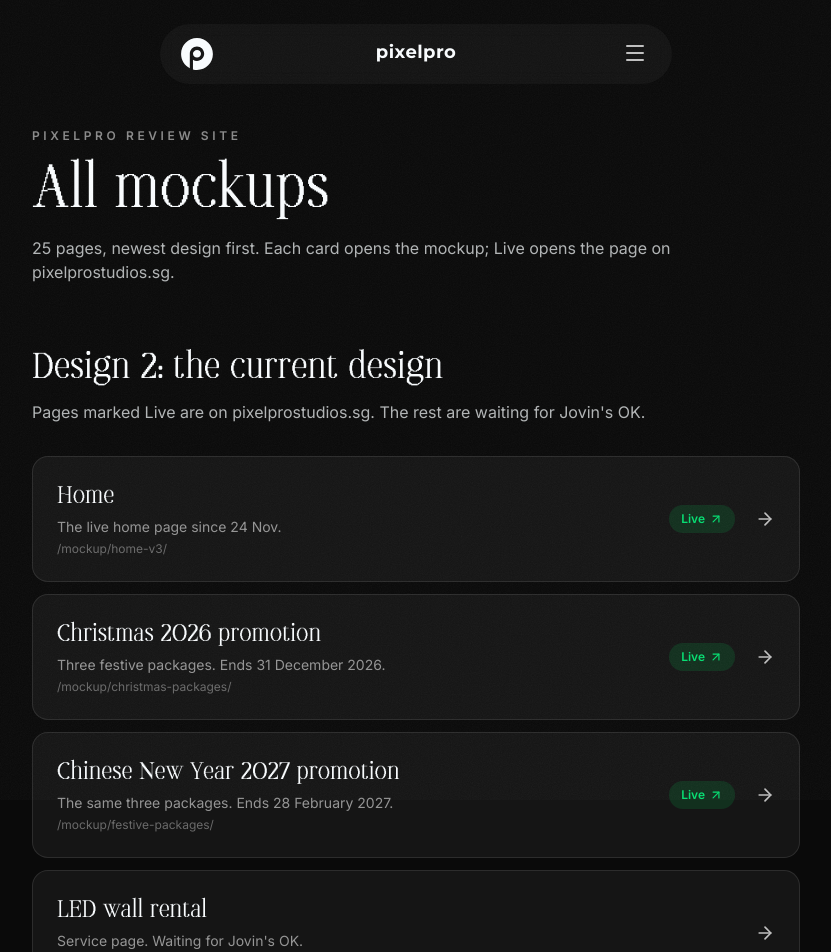
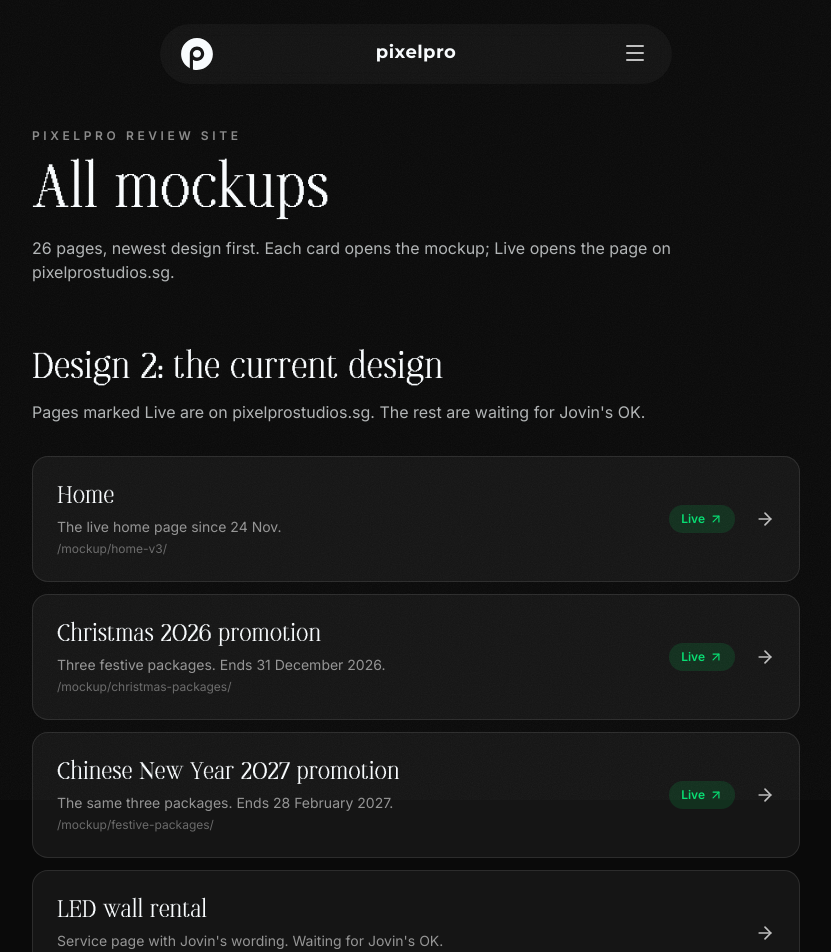
Before and after one commit to PixelPro-Studios/pixelpro-website, a Next.js app: page /mockup in a window 1280 px wide. Shown: the top 952 px of the page, without its empty margins (224-1055 px from the left). Built offline with nearby package versions, Linux system fonts and the light colour scheme.

Commit message:
Mockup index: AV rental (Design 2) added; LED and AV notes say they carry Jovin's wording

```diff
--- a/app/mockup/page.tsx
+++ b/app/mockup/page.tsx
@@ -21,7 +21,8 @@ const sections: Section[] = [
       { href: "/mockup/home-v3/", title: "Home", note: "The live home page since 24 Nov.", live: "/" },
       { href: "/mockup/christmas-packages/", title: "Christmas 2026 promotion", note: "Three festive packages. Ends 31 December 2026.", live: "/promotions/christmas-av-packages-singapore/" },
       { href: "/mockup/festive-packages/", title: "Chinese New Year 2027 promotion", note: "The same three packages. Ends 28 February 2027.", live: "/promotions/festive-av-packages-singapore/" },
-      { href: "/mockup/led-walls-v3/", title: "LED wall rental", note: "Service page. Waiting for Jovin's OK." },
+      { href: "/mockup/led-walls-v3/", title: "LED wall rental", note: "Service page with Jovin's wording. Waiting for Jovin's OK." },
+      { href: "/mockup/av-systems-v3/", title: "AV rental", note: "Service page with Jovin's wording. Waiting for Jovin's OK." },
       { href: "/mockup/stage-rental-v3/", title: "Stage rental", note: "Service page. Waiting for Jovin's OK." },
       { href: "/mockup/cny-event-av-v3/", title: "Chinese New Year event AV", note: "Event page. Waiting for Jovin's OK." },
       { href: "/mockup/service-template-v3/", title: "Service page template", note: "The slots every service page fills, each one explained." },
```
